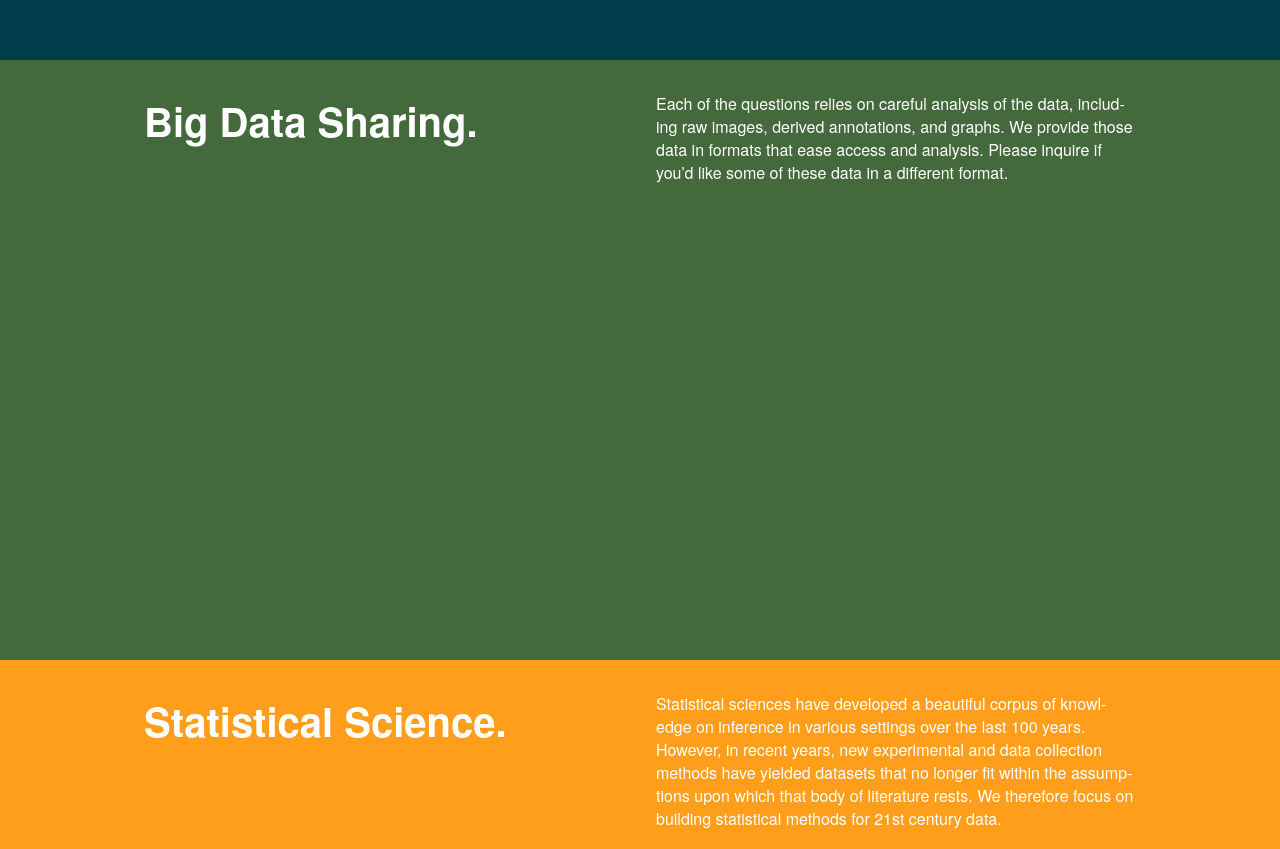
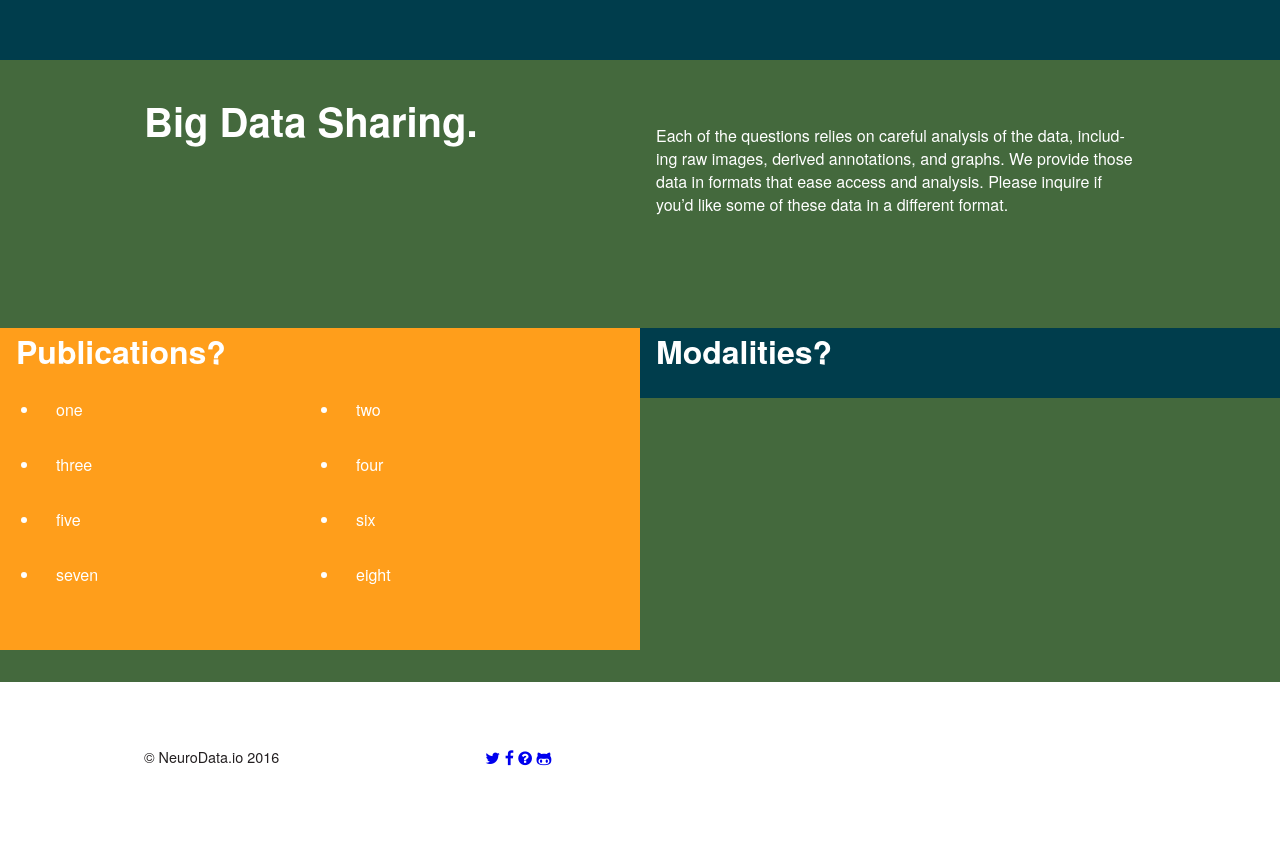
Before and after one commit to OOKB/neurodata, a plain HTML site: page index.html in a window 1280 px wide. Shown: the part 1340-2189 px from the top of the page. Drawn offline with Linux system fonts and the light colour scheme.

Commit message:
trying somethings re: layouts

```diff
--- a/index.html
+++ b/index.html
@@ -41,18 +41,18 @@
       </div>
 
       <div class="clearfix">
-        <div class="three columns bg-one tile">
+        <div class="six columns bg-one tile">
           <a href="#two" class="block"><p class="centered">Computer Science.</p></a>
         </div>
-        <div class="three columns bg-two tile">
+        <div class="six columns bg-two tile">
           <a href="#three" class="block"><p class="centered">Big Data Sharing.</p></a>
         </div>
-        <div class="three columns bg-three tile">
+        <!-- <div class="three columns bg-three tile">
           <a href="#four" class="block"><p class="centered">Statistical Science.</p></a>
         </div>
         <div class="three columns bg-four tile">
           <a href="#five" class="block"><p class="centered">Neuroscience.</p></a>
-        </div>
+        </div> -->
       </div>
     </section>
 
@@ -63,7 +63,7 @@
             <h2>Computer Science.</h2>
           </div>
           <div class="six columns">
-            <p>The raw data of the 21st century is often so large as to break the typical data analytic workflow. We therefore have built tools that can scale to support answering the scientific questions of our time, using as much or as little data as sufficient.</p>
+            <p class="mt2">The raw data of the 21st century is often so large as to break the typical data analytic workflow. We therefore have built tools that can scale to support answering the scientific questions of our time, using as much or as little data as sufficient.</p>
           </div>
         </div>
         <div class="group">
@@ -83,20 +83,38 @@
       </div>
     </section>
 
-    <section id="three" class="stripe bg-darkgreen white">
+    <section id="three" class="stripe bg-darkgreen white pb0">
       <div class="container">
         <div class="group">
           <div class="six columns">
             <h2>Big Data Sharing.</h2>
           </div>
           <div class="six columns">
-            <p>Each of the questions relies on careful analysis of the data, including raw images, derived annotations, and graphs. We provide those data in formats that ease access and analysis. Please inquire if you’d like some of these data in a different format.</p>
+            <p class="mt2">Each of the questions relies on careful analysis of the data, including raw images, derived annotations, and graphs. We provide those data in formats that ease access and analysis. Please inquire if you’d like some of these data in a different format.</p>
           </div>
+        </div>
+      </div>
+      <div class="clearfix">
+        <div class="six columns bg-darkyellow">
+          <h3>Publications?</h3>
+          <ul class="group">
+            <li class="six columns">one</li>
+            <li class="six columns">two</li>
+            <li class="six columns">three</li>
+            <li class="six columns">four</li>
+            <li class="six columns">five</li>
+            <li class="six columns">six</li>
+            <li class="six columns">seven</li>
+            <li class="six columns">eight</li>
+          </ul>
+        </div>
+        <div class="six columns bg-darkblue">
+          <h3>Modalities?</h3>
         </div>
       </div>
     </section>
 
-    <section id="four" class="stripe bg-darkyellow white">
+    <!-- <section id="four" class="stripe bg-darkyellow white">
       <div class="container">
         <div class="group">
           <div class="six columns">
@@ -121,9 +139,9 @@
           </div>
         </div>
       </div>
-    </section>
+    </section> -->
 
-    <section id="five" class="stripe bg-darkred white">
+    <!-- <section id="five" class="stripe bg-darkred white">
       <div class="container">
         <div class="group">
           <div class="six columns">
@@ -148,19 +166,22 @@
           </div>
         </div>
       </div>
-    </section>
+    </section> -->
 
     <footer class="pt4">
       <div class="container">
         <div class="group">
-          <p class="six columns">
-            <a href="http://docs.neurodata.io/nddocs/">http://docs.neurodata.io/nddocs/</a> and <a href="http://docs.neurodata.io/ndintro/cs_slides.html#1">http://docs.neurodata.io/ndintro/cs_slides.html#1</a> contain the info and content so far...
-          </p>
-          <p class="three columns">Footer TK</p>
-          <p class="three columns">Links? Texts?</p>
-          <p class="three columns">Some sort of interesting indexical thing?</p>
-          <p class="three columns">Github? Other places? More info? Any Hopkins info?</p>
-          <p class="three columns">find some color palette help here: <a href="http://brand.jhu.edu/color/">http://brand.jhu.edu/color/</a></p>
+          <div class="copyright four columns">
+            <p class="small">© NeuroData.io 2016</p>
+          </div>
+          <div class="social four columns">
+            <ul class="m0 list-reset list-inline">
+              <li><a href="https://twitter.com/neuro_data"><i class="fa fa-twitter"></i></a></li>
+              <li><a href="https://www.facebook.com/neurodata.io"><i class="fa fa-facebook"></i></a></li>
+              <li><a href="https://groups.google.com/a/neurodata.io/forum/#!forum/support"><i class="fa fa-question-circle"></i></a></li>
+              <li><a href="https://github.com/neurodata"><i class="fa fa-github-alt"></i></a></li>
+            </ul>
+          </div>
         </div>
       </div>
     </footer>
--- a/modules.css
+++ b/modules.css
@@ -374,6 +374,10 @@ ul {
   list-style: none;
 }
 
+.list-inline li {
+  display: inline-block;
+}
+
 small,
 .small {
   font-size: .9rem;
@@ -419,7 +423,8 @@ header.fixed {
 }
 
 /** Embed responsively **/
-.embed-container {
+.embed-container,
+.video-wrapper {
   position: relative;
   padding-bottom: 56.25%;
   height: 0;
@@ -428,7 +433,8 @@ header.fixed {
 }
 .embed-container iframe,
 .embed-container object,
-.embed-container embed {
+.embed-container embed,
+.video-wrapper video {
   position: absolute;
   top: 0;
   left: 0;
@@ -442,14 +448,25 @@ header.fixed {
 
 .p0           { padding: 0; }
 
+.mt0          { margin-top: 0;   }
 .mt1          { margin-top: 1em; }
 .mt2          { margin-top: 2em; }
+.mt3          { margin-top: 3em; }
+.mt4          { margin-top: 4em; }
 
+.mb0          { margin-bottom: 0;   }
+.mb1          { margin-bottom: 1em; }
+.mb2          { margin-bottom: 2em; }
+.mb3          { margin-bottom: 3em; }
+.mb4          { margin-bottom: 4em; }
+
+.pt0          { padding-top: 0;   }
 .pt1          { padding-top: 1em; }
 .pt2          { padding-top: 2em; }
 .pt3          { padding-top: 3em; }
 .pt4          { padding-top: 4em; }
 
+.pb0          { padding-bottom: 0;   }
 .pb1          { padding-bottom: 1em; }
 .pb2          { padding-bottom: 2em; }
 .pb3          { padding-bottom: 3em; }
--- a/neurodata.css
+++ b/neurodata.css
@@ -80,6 +80,10 @@ body {
   min-height: 75vh;
 }
 
+.stripe.pb0 {
+  padding-bottom: 0;
+}
+
 /**/
 
 #one h1 {
```
